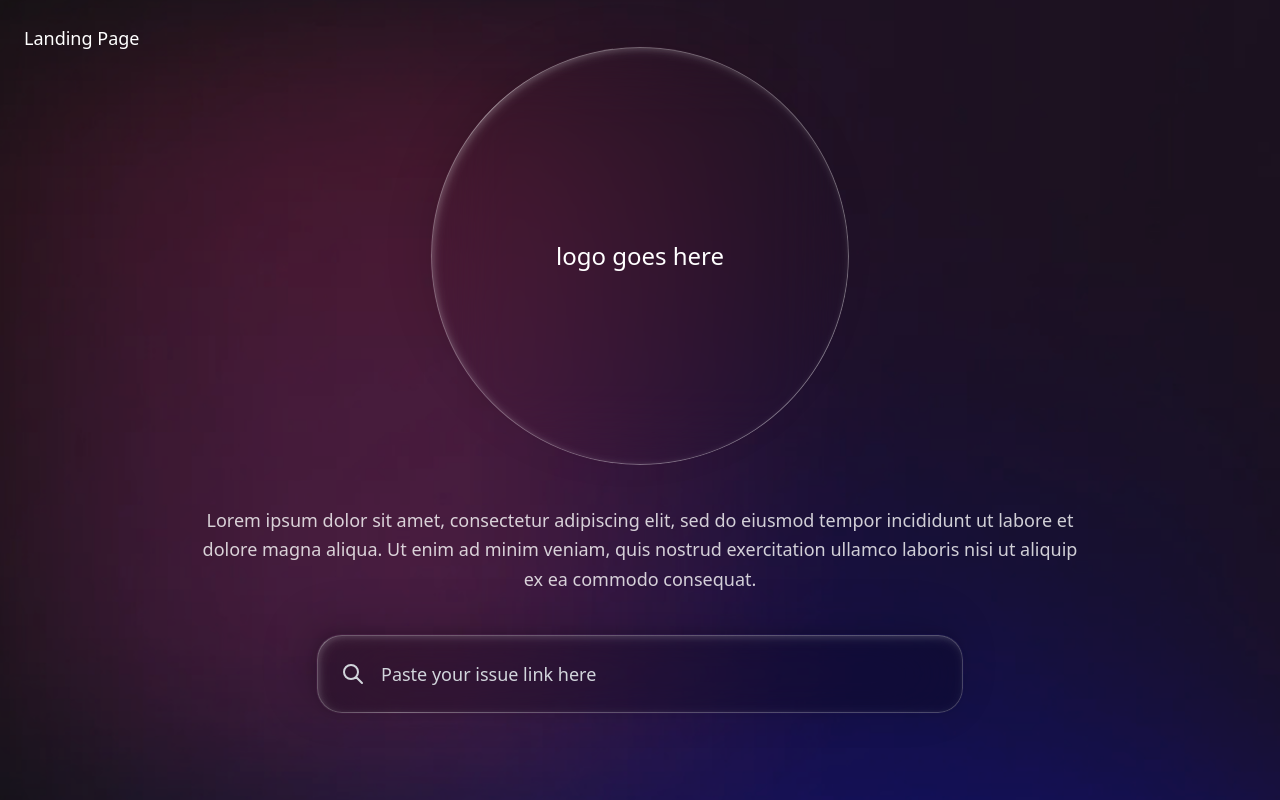
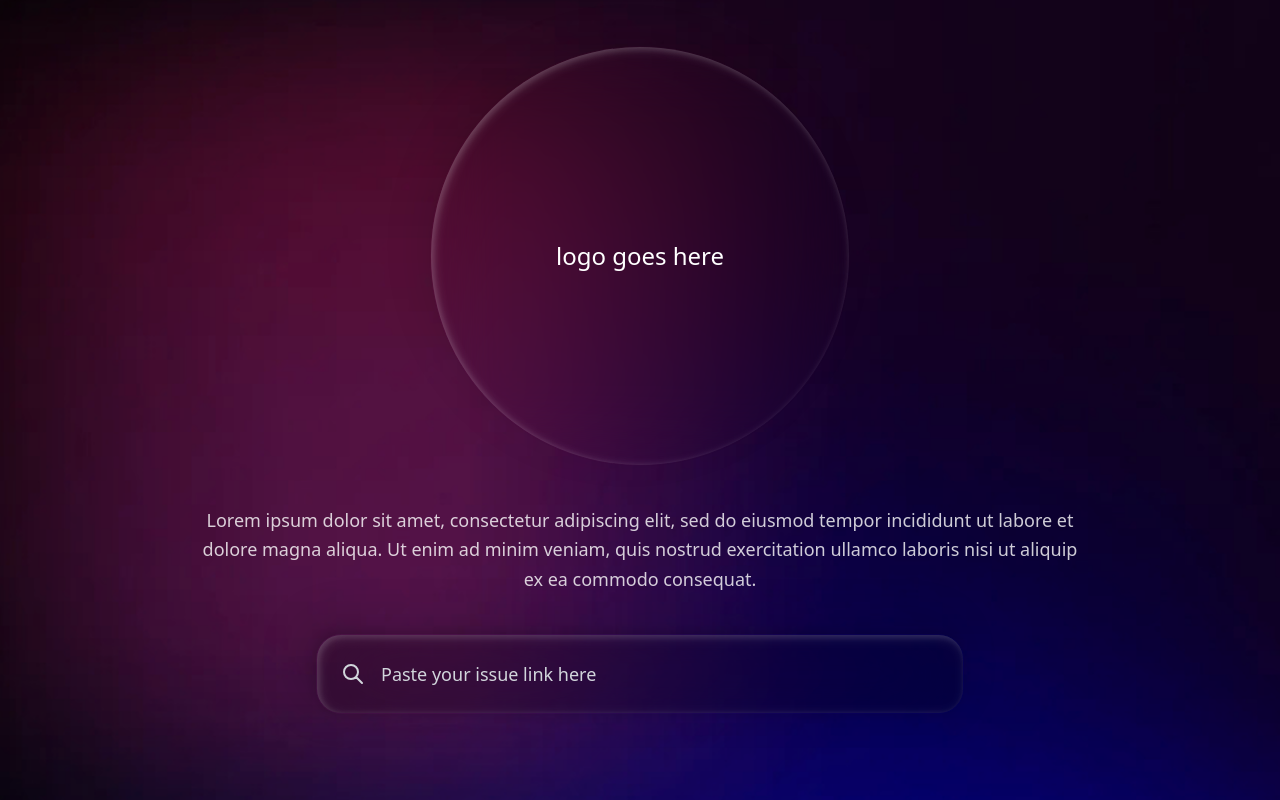
Before and after one commit to aaron-ang/berkeley-ai-25, a Next.js app in the folder frontend/: page / in a window 1280 px wide. Built offline with nearby package versions, Linux system fonts and the light colour scheme.

Commit message:
enhance background sharpness

```diff
--- a/frontend/app/globals.css
+++ b/frontend/app/globals.css
@@ -20,18 +20,6 @@
     -11.15px -10.39px 48px 0px rgba(0, 0, 0, 0.15);
 }
 
-.glass-search::before {
-  content: '';
-  position: absolute;
-  inset: 0;
-  padding: 1px;
-  background: conic-gradient(from 90deg at 0% 0%, rgba(255, 255, 255, 0) -47.02deg, rgba(255, 255, 255, 0.343) 42.98deg, rgba(255, 255, 255, 0) 132.98deg, rgba(255, 255, 255, 0.343) 222.98deg, rgba(255, 255, 255, 0) 312.98deg, rgba(255, 255, 255, 0.343) 402.98deg);
-  border-radius: 25px;
-  mask: linear-gradient(#fff 0 0) content-box, linear-gradient(#fff 0 0);
-  mask-composite: xor;
-  -webkit-mask-composite: xor;
-}
-
 .glass-circle {
   width: 420px;
   height: 420px;
@@ -45,15 +33,3 @@
     -1.86px -1.73px 12px -8px rgba(0, 0, 0, 0.15),
     -11.15px -10.39px 48px -12px rgba(0, 0, 0, 0.15);
 }
-
-.glass-circle::before {
-  content: '';
-  position: absolute;
-  inset: 0;
-  padding: 1px;
-  background: conic-gradient(from 90deg at 0% 0%, rgba(255, 255, 255, 0) -47.02deg, rgba(255, 255, 255, 0.4) 42.98deg, rgba(255, 255, 255, 0) 132.98deg, rgba(255, 255, 255, 0.4) 222.98deg, rgba(255, 255, 255, 0) 312.98deg, rgba(255, 255, 255, 0.4) 402.98deg);
-  border-radius: 50%;
-  mask: linear-gradient(#fff 0 0) content-box, linear-gradient(#fff 0 0);
-  mask-composite: xor;
-  -webkit-mask-composite: xor;
-}
--- a/frontend/app/issues/page.tsx
+++ b/frontend/app/issues/page.tsx
@@ -23,13 +23,21 @@ export default function IssuesPage() {
         ]);
     };
     return (
-        <div
-            className="min-h-screen relative"
-            style={{
-                background: 'radial-gradient(ellipse at center, #6B46C1 0%, #3B82F6 100%)',
-                backgroundSize: '100% 100%'
-            }}
-        >
+        <div className="relative min-h-screen">
+  {/* Black background layer (100% opacity) */}
+  <div className="absolute inset-0 bg-black z-0" />
+
+  {/* Background image layer (90% opacity) */}
+  <div
+    className="absolute inset-0 z-9"
+    style={{
+      backgroundImage: 'url("/purpleBackground.png")',
+      backgroundSize: 'cover',
+      backgroundPosition: 'center',
+      backgroundRepeat: 'no-repeat',
+      opacity: 0.9,
+    }}
+  />
             {/* Navigation */}
             <nav className="absolute top-0 left-0 right-0 p-6 z-10">
                 <div className="flex justify-between items-center">
--- a/frontend/app/page.tsx
+++ b/frontend/app/page.tsx
@@ -2,29 +2,21 @@
 
 export default function Home() {
   return (
+  <div className="relative min-h-screen">
+  {/* Black background layer (100% opacity) */}
+  <div className="absolute inset-0 bg-black z-0" />
+
+  {/* Background image layer (90% opacity) */}
   <div
-      className="min-h-screen relative z-10"
+    className="absolute inset-0 z-9"
     style={{
       backgroundImage: 'url("/purpleBackground.png")',
       backgroundSize: 'cover',
       backgroundPosition: 'center',
       backgroundRepeat: 'no-repeat',
-      }}
-    >
-
-    <div
-      className="absolute inset-0"
-      style={{
-        backgroundColor: 'rgba(0, 0, 0, 0.4)',
+      opacity: 0.9,
     }}
   />
-
-      {/* Navigation */}
-      <nav className="absolute top-0 left-0 right-0 p-6 z-10">
-        <div className="flex justify-between items-center">
-          <h1 className="text-white text-lg font-medium">Landing Page</h1>
-        </div>
-      </nav>
 
       {/* Main Content */}
       <main className="flex flex-col items-center justify-center min-h-screen px-6 text-center">
```
Also changed, not shown: frontend/app/issues/issues.css (+10 -36 lines). Lines whose indentation alone changed are shown as unchanged.
